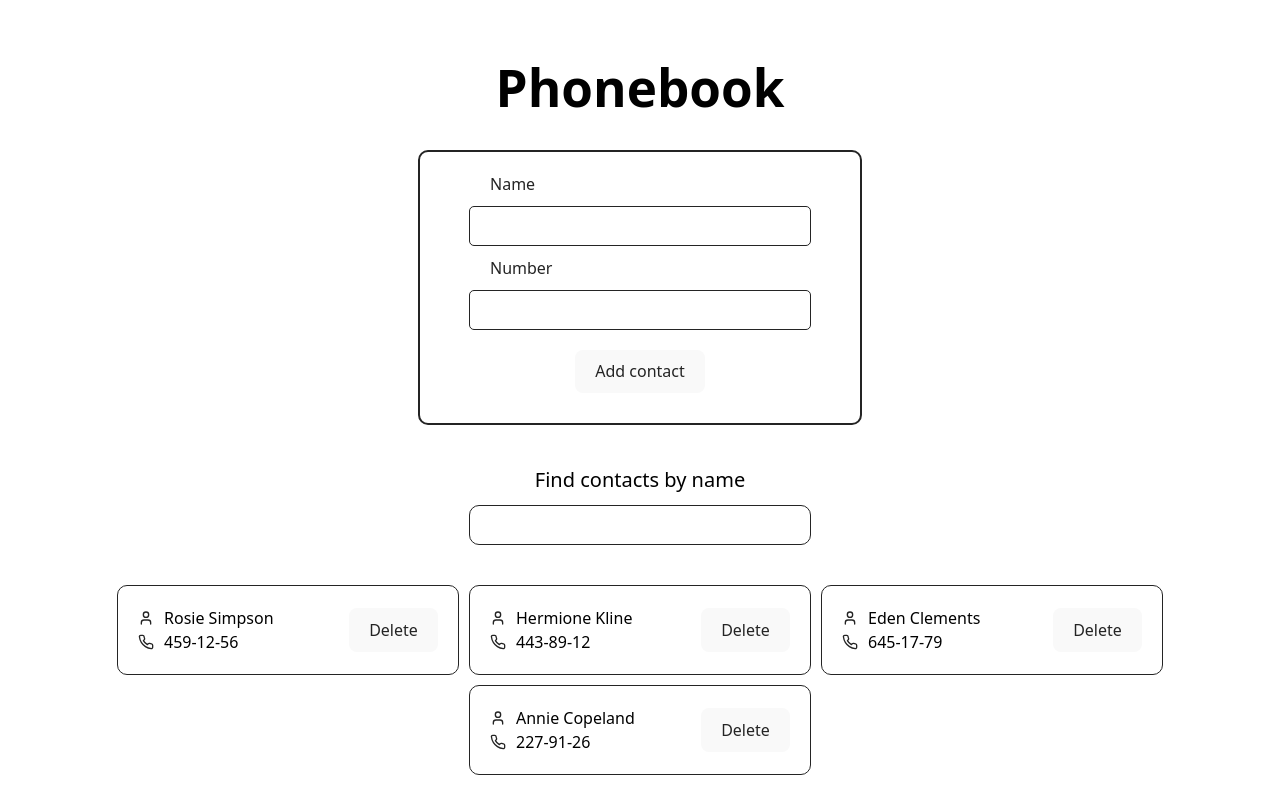
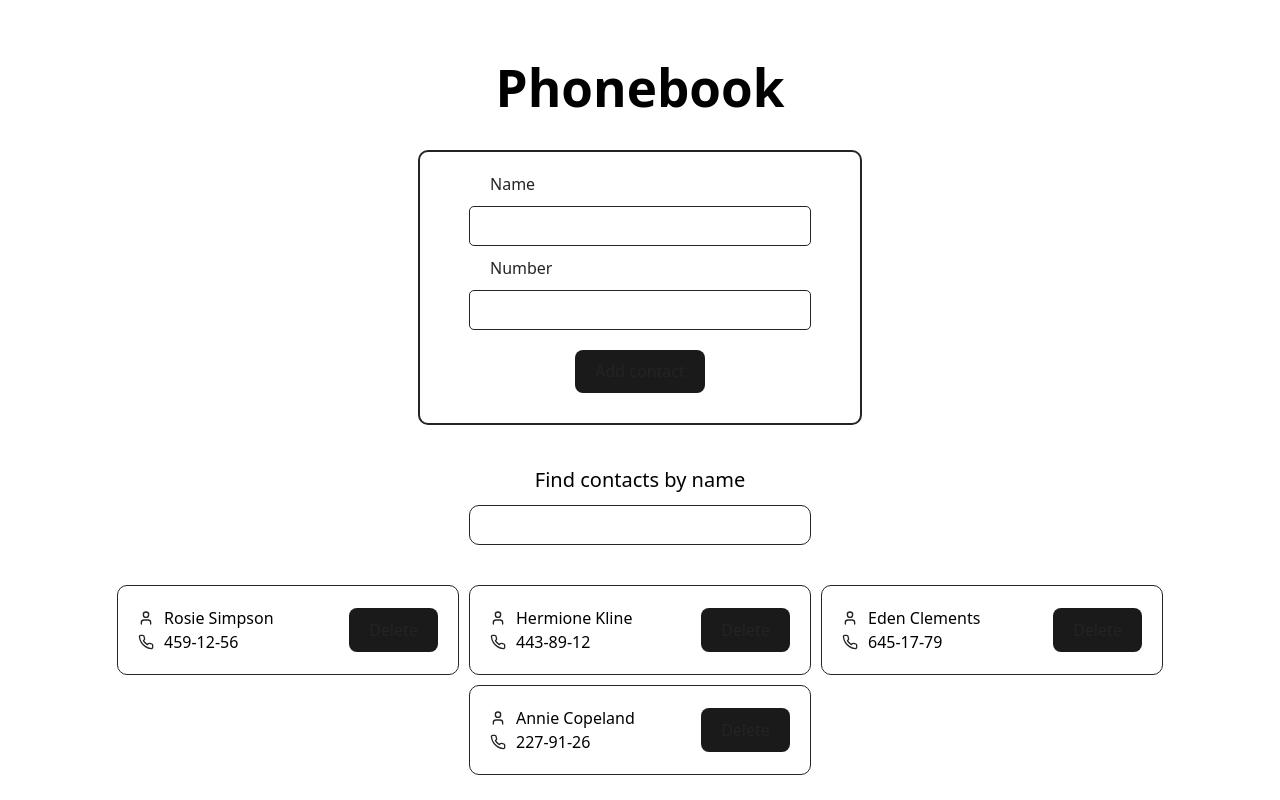
Before and after one commit to ihorborys/goit-neo-react-hw-module3, a React (Vite) app: page / in a window 1280 px wide. Built offline with nearby package versions, Linux system fonts and the light colour scheme.

Commit message:
Edited bg-color, color

```diff
--- a/src/index.css
+++ b/src/index.css
@@ -58,16 +58,17 @@ button:focus-visible {
     outline: 4px auto -webkit-focus-ring-color;
 }
 
-@media (prefers-color-scheme: light) {
-    /*:root {*/
-    /*    color: #213547;*/
-    /*    background-color: #ffffff;*/
-    /*}*/
-    a:hover {
-        color: #747bff;
-    }
+/*@media (prefers-color-scheme: light) {*/
+/*    :root {*/
+/*        color: #213547;*/
+/*        background-color: #ffffff;*/
+/*    }*/
 
-    button {
-        background-color: #f9f9f9;
-    }
-}
+/*    a:hover {*/
+/*        color: #747bff;*/
+/*    }*/
+
+/*    button {*/
+/*        background-color: #f9f9f9;*/
+/*    }*/
+/*}*/
```
